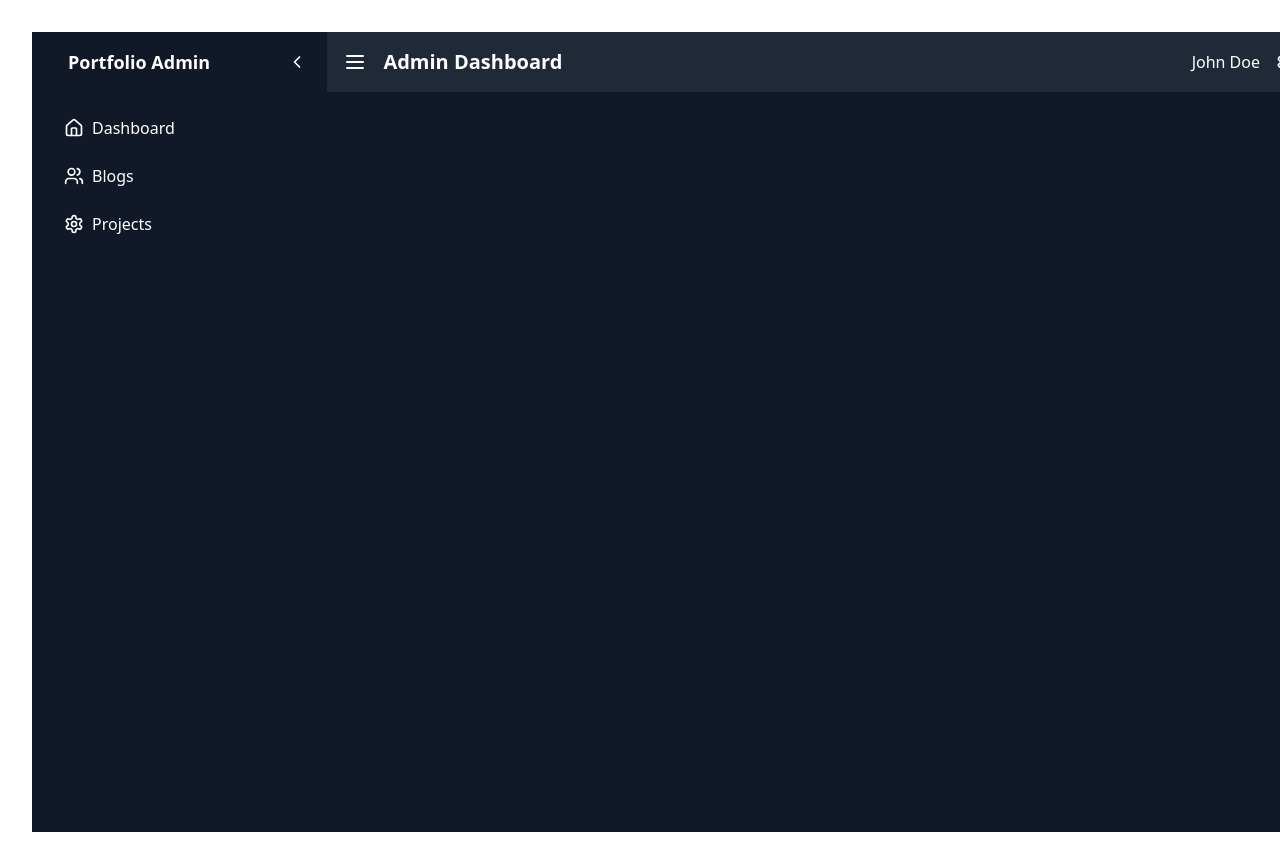
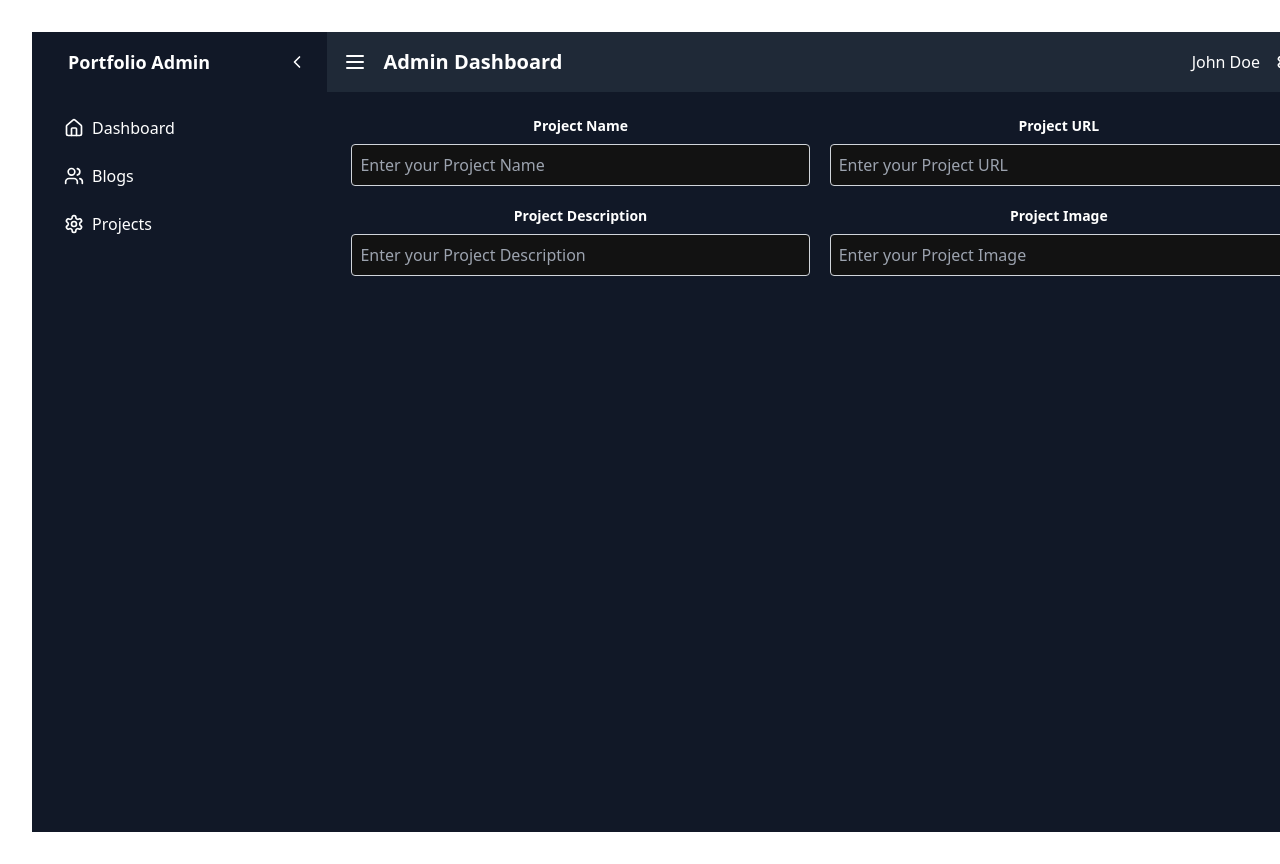
Before and after one commit to Karthikkk-24/PortfolioAdmin, a React (Vite) app: page /projects in a window 1280 px wide. Shown: the top 864 px of the page. Built offline with nearby package versions, Linux system fonts and the light colour scheme; sample sign-in values are in the browser's storage.

Commit message:
Projects, FormInput Changes

```diff
--- a/src/components/FormInput.jsx
+++ b/src/components/FormInput.jsx
@@ -0,0 +1,30 @@
+import PropTypes from 'prop-types';
+
+export default function FormInput({
+    title = '',
+    type = 'text',
+    value = '',
+    onChange = () => {},
+}) {
+    return (
+        <div className="flex flex-col w-full gap-2">
+            <label htmlFor="" className="font-semibold text-sm">
+                {title}
+            </label>
+            <input
+                type={type}
+                value={value}
+                onChange={onChange}
+                placeholder={`Enter your ${title}`}
+                className="p-2 border bg-background text-slate-50 border-gray-300 rounded"
+            />
+        </div>
+    );
+}
+
+FormInput.propTypes = {
+    title: PropTypes.string,
+    type: PropTypes.string,
+    value: PropTypes.string,
+    onChange: PropTypes.func,
+};
--- a/src/pages/Projects.jsx
+++ b/src/pages/Projects.jsx
@@ -1,9 +1,21 @@
+import { useState } from "react";
+import FormInput from "../components/FormInput";
+
 export default function Projects() {
+
+    const [title, setTitle] = useState('');
+    const [url, setUrl] = useState('');
+    const [description, setDescription] = useState('');
+    const [image, setImage] = useState('');
+
     return (
         <div className="bg-gray-900 h-full w-full text-white p-6">
             <div className="flex flex-col w-full h-auto gap-3">
                 <div className="grid w-full grid-cols-2 gap-5">
-
+                    <FormInput title="Project Name" type="text" value={title} onChange={setTitle} />
+                    <FormInput title="Project URL" type="text" value={url} onChange={setUrl} />
+                    <FormInput title="Project Description" type="text" value={description} onChange={setDescription} />
+                    <FormInput title="Project Image" type="text" value={image} onChange={setImage} />
                 </div>
             </div>
         </div>
```
Also changed, not shown: src/components/FormTextArea.jsx (added).
